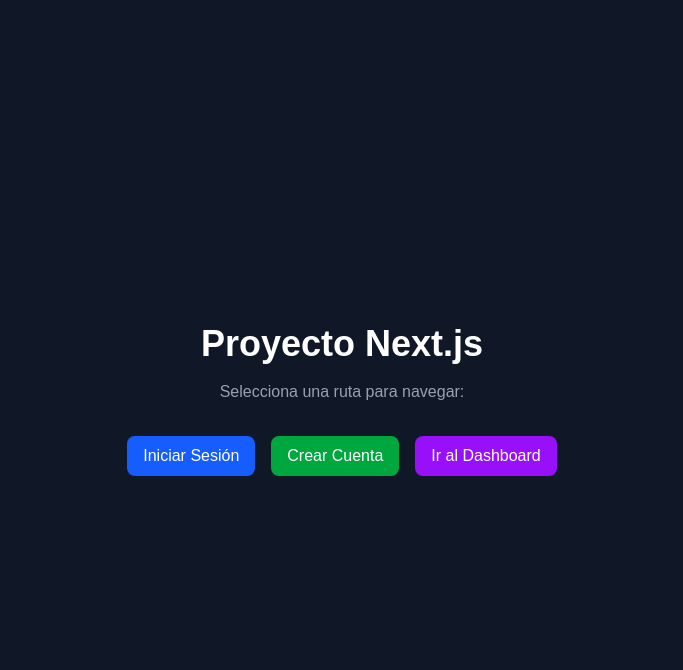
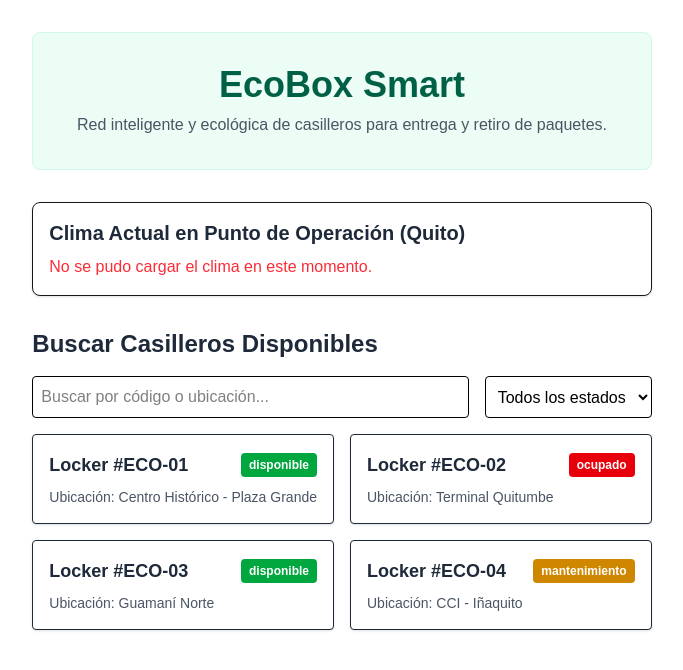
Before and after one commit to katherine1997almagro-dev/Katherine-Almagro, a Next.js app: page / in a window 1280 px wide. Shown: the top 670 px of the page, without its empty margins (298-981 px from the left). Built offline with nearby package versions, Linux system fonts and the light colour scheme; no server answers.

Commit message:
feat: integracion de API externa de clima y buscador interactivo con useState

```diff
--- a/app/page.tsx
+++ b/app/page.tsx
@@ -1,31 +1,57 @@
-import Link from "next/link";
+import LockerSearch from '@/components/LockerSearch';
+import { ClimaData, Locker } from '@/types';
 
-export default function HomePage() {
+async function getClimaQuito(): Promise<ClimaData | null> {
+  try {
+    const res = await fetch(
+      'https://api.open-meteo.com/v1/forecast?latitude=-0.22985&longitude=-78.52495&current_weather=true',
+      { cache: 'no-store' }
+    );
+    if (!res.ok) throw new Error('Error al consultar la API externa');
+    return res.json();
+  } catch (error) {
+    console.error('Error fetching API:', error);
+    return null;
+  }
+}
+
+const LOCKERS_EJEMPLO: Locker[] = [
+  { id: '1', codigo: 'ECO-01', ubicacion: 'Centro Histórico - Plaza Grande', estado: 'disponible' },
+  { id: '2', codigo: 'ECO-02', ubicacion: 'Terminal Quitumbe', estado: 'ocupado' },
+  { id: '3', codigo: 'ECO-03', ubicacion: 'Guamaní Norte', estado: 'disponible' },
+  { id: '4', codigo: 'ECO-04', ubicacion: 'CCI - Iñaquito', estado: 'mantenimiento' },
+];
+
+export default async function HomePage() {
+  const clima = await getClimaQuito();
+
   return (
-    <main className="flex min-h-screen flex-col items-center justify-center p-8 bg-gray-900 text-white">
-      <h1 className="text-4xl font-bold mb-4">Proyecto Next.js</h1>
-      <p className="text-gray-400 mb-8">Selecciona una ruta para navegar:</p>
+    <main className="p-8 max-w-4xl mx-auto space-y-8">
+      <section className="text-center py-8 bg-emerald-50 rounded-lg border border-emerald-100">
+        <h1 className="text-4xl font-bold text-emerald-800">EcoBox Smart</h1>
+        <p className="text-gray-600 mt-2">
+          Red inteligente y ecológica de casilleros para entrega y retiro de paquetes.
+        </p>
+      </section>
 
-      <div className="flex flex-wrap gap-4 justify-center">
-        <Link
-          href="/login"
-          className="px-4 py-2 bg-blue-600 rounded-lg font-medium hover:bg-blue-700 transition"
-        >
-          Iniciar Sesión
-        </Link>
-        <Link
-          href="/register"
-          className="px-4 py-2 bg-green-600 rounded-lg font-medium hover:bg-green-700 transition"
-        >
-          Crear Cuenta
-        </Link>
-        <Link
-          href="/dashboard"
-          className="px-4 py-2 bg-purple-600 rounded-lg font-medium hover:bg-purple-700 transition"
-        >
-          Ir al Dashboard
-        </Link>
-      </div>
+      <section className="border p-4 rounded-lg bg-white shadow-sm">
+        <h2 className="text-xl font-bold mb-2 text-gray-800">
+          Clima Actual en Punto de Operación (Quito)
+        </h2>
+        {clima ? (
+          <div className="flex gap-6 text-gray-700">
+            <p>Temperatura: <strong>{clima.current_weather.temperature} °C</strong></p>
+            <p>Viento: <strong>{clima.current_weather.windspeed} km/h</strong></p>
+          </div>
+        ) : (
+          <p className="text-red-500">No se pudo cargar el clima en este momento.</p>
+        )}
+      </section>
+
+      <section>
+        <h2 className="text-2xl font-bold mb-4 text-gray-800">Buscar Casilleros Disponibles</h2>
+        <LockerSearch lockersIniciales={LOCKERS_EJEMPLO} />
+      </section>
     </main>
   );
 }
--- /dev/null
+++ b/components/LockerSearch.tsx
@@ -0,0 +1,74 @@
+'use client';
+
+import { useState } from 'react';
+import { Locker } from '@/types';
+
+interface LockerSearchProps {
+  lockersIniciales: Locker[];
+}
+
+export default function LockerSearch({ lockersIniciales }: LockerSearchProps) {
+  const [busqueda, setBusqueda] = useState('');
+  const [filtroEstado, setFiltroEstado] = useState('todos');
+
+  const lockersFiltrados = lockersIniciales.filter((locker) => {
+    const coincideTexto =
+      locker.codigo.toLowerCase().includes(busqueda.toLowerCase()) ||
+      locker.ubicacion.toLowerCase().includes(busqueda.toLowerCase());
+
+    const coincideEstado =
+      filtroEstado === 'todos' || locker.estado === filtroEstado;
+
+    return coincideTexto && coincideEstado;
+  });
+
+  return (
+    <div className="space-y-4">
+      <div className="flex flex-col sm:flex-row gap-4">
+        <input
+          type="text"
+          placeholder="Buscar por código o ubicación..."
+          className="border p-2 rounded w-full text-black"
+          value={busqueda}
+          onChange={(e) => setBusqueda(e.target.value)}
+        />
+        <select
+          className="border p-2 rounded text-black"
+          value={filtroEstado}
+          onChange={(e) => setFiltroEstado(e.target.value)}
+        >
+          <option value="todos">Todos los estados</option>
+          <option value="disponible">Disponible</option>
+          <option value="ocupado">Ocupado</option>
+          <option value="mantenimiento">Mantenimiento</option>
+        </select>
+      </div>
+
+      <div className="grid grid-cols-1 md:grid-cols-2 gap-4">
+        {lockersFiltrados.length > 0 ? (
+          lockersFiltrados.map((locker) => (
+            <div key={locker.id} className="border p-4 rounded shadow bg-white text-gray-800">
+              <div className="flex justify-between items-center mb-2">
+                <h3 className="font-bold text-lg">Locker #{locker.codigo}</h3>
+                <span
+                  className={`px-2 py-1 rounded text-xs text-white font-semibold ${
+                    locker.estado === 'disponible'
+                      ? 'bg-green-600'
+                      : locker.estado === 'ocupado'
+                      ? 'bg-red-600'
+                      : 'bg-yellow-600'
+                  }`}
+                >
+                  {locker.estado}
+                </span>
+              </div>
+              <p className="text-sm text-gray-600">Ubicación: {locker.ubicacion}</p>
+            </div>
+          ))
+        ) : (
+          <p className="text-gray-500 col-span-2">No se encontraron casilleros.</p>
+        )}
+      </div>
+    </div>
+  );
+}
--- /dev/null
+++ b/types/index.ts
@@ -0,0 +1,17 @@
+// Tipos para la API Externa de Clima
+export interface ClimaData {
+  current_weather: {
+    temperature: number;
+    windspeed: number;
+    weathercode: number;
+    time: string;
+  };
+}
+
+// Tipos para los casilleros de EcoBox Smart
+export interface Locker {
+  id: string;
+  codigo: string;
+  ubicacion: string;
+  estado: 'disponible' | 'ocupado' | 'mantenimiento';
+}
```
